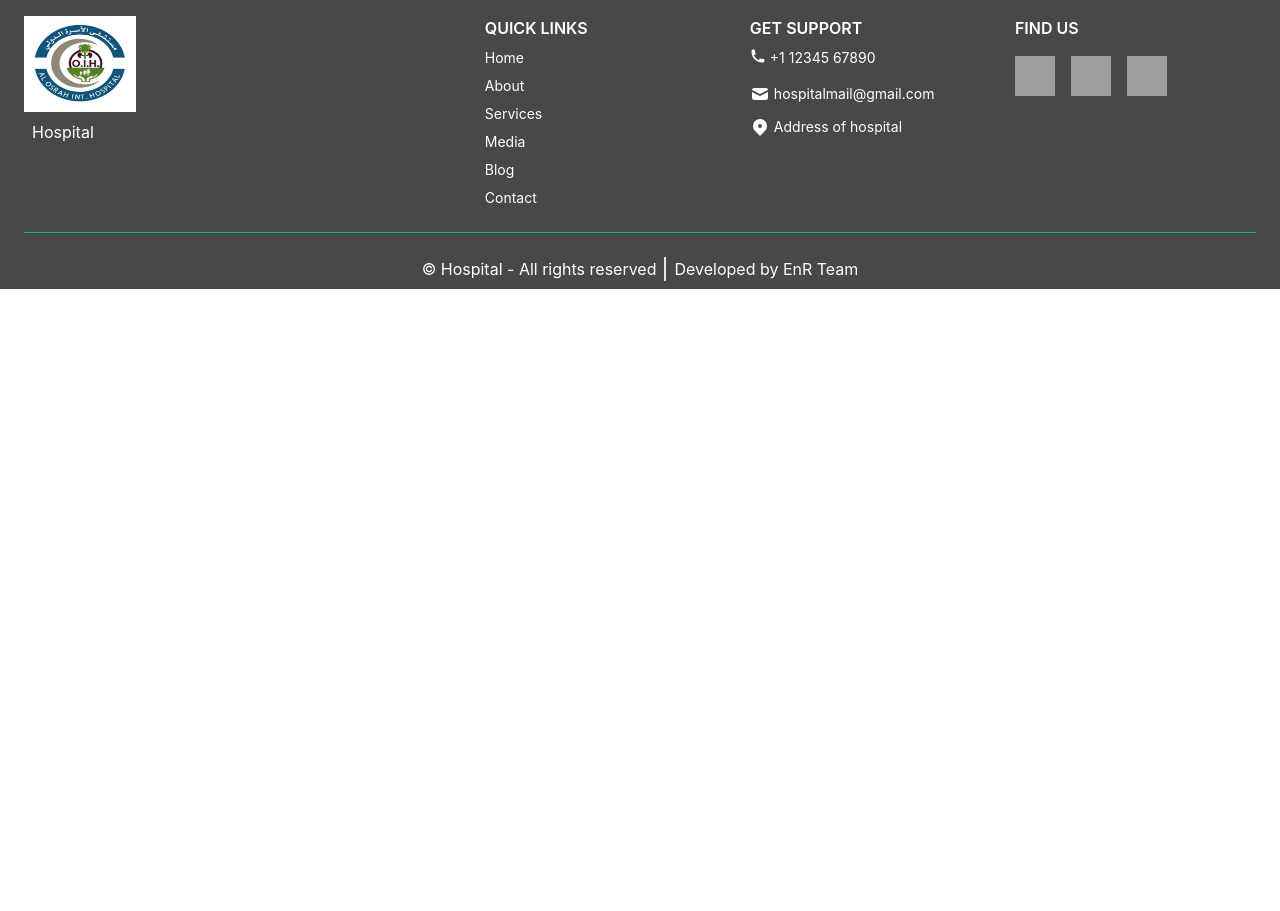
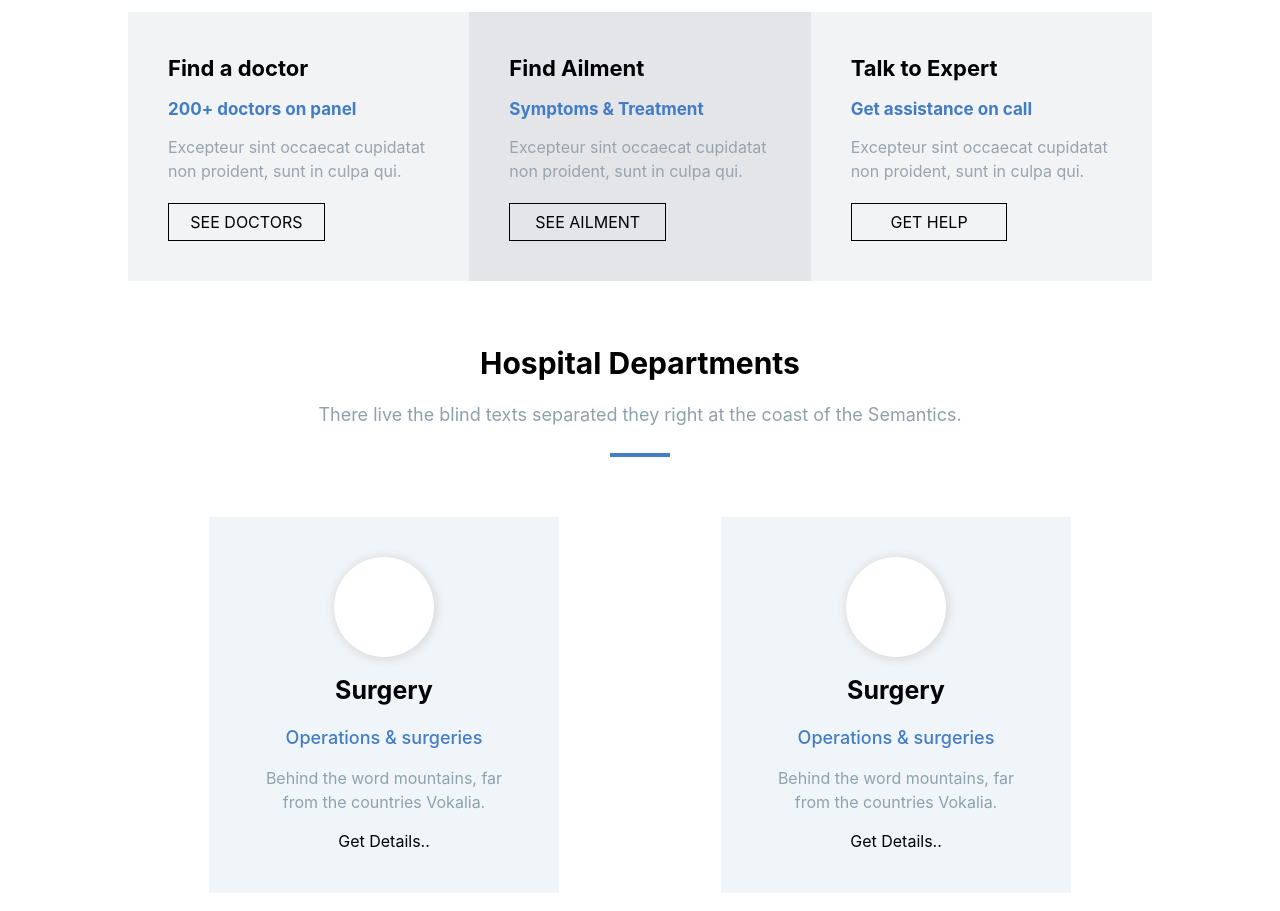
Before and after one commit to codewithadi/osra-hospital, a React (Create React App) app: page / in a window 1280 px wide. Shown: the part 160-1071 px from the top of the page. Before the commit the page ends 800 px from the top, so only its background shows below. Built offline with nearby package versions, Linux system fonts and the light colour scheme; grey boxes are pictures that could not be loaded.

Commit message:
home component and departments

```diff
--- a/src/App.js
+++ b/src/App.js
@@ -2,7 +2,8 @@ import "./App.css";
 import { Routes, Route } from "react-router-dom";
 import Navbar from "./components/Navbar/Navbar";
 import Footer from "./components/Footer/Footer";
-import Home from "./pages/Home"
+// import Home from "./pages/Home"
+import Home from "./components/Home/Home";
 
 function App() {
   return (
--- /dev/null
+++ b/src/components/Home/Department/Department.js
@@ -0,0 +1,65 @@
+import React from 'react'
+import './department.css'
+
+function Department() {
+    return (
+        <div className='department'>
+            <div className='depMain'>
+                <h1 className='depMainHead'>Hospital Departments</h1>
+                <p className='depMainPara'>There live the blind texts separated they right at the coast of the Semantics.</p>
+                <div className='depLine'></div>
+            </div>
+            <div className='depContainer'>
+                <div className='depCard'>
+                    <div className='depIcon'></div>
+                    <h1 className='depHead'>Surgery</h1>
+                    <h3 className='depAbout'>Operations & surgeries</h3>
+                    <p className='depDetail'>Behind the word mountains, far from the countries Vokalia.</p>
+                    <a href="https://www.google.com" className='depLink'>Get Details..</a>
+                </div>
+
+                <div className='depCard'>
+                    <div className='depIcon'></div>
+                    <h1 className='depHead'>Surgery</h1>
+                    <h3 className='depAbout'>Operations & surgeries</h3>
+                    <p className='depDetail'>Behind the word mountains, far from the countries Vokalia.</p>
+                    <a href="https://www.google.com" className='depLink'>Get Details..</a>
+                </div>
+
+                <div className='depCard'>
+                    <div className='depIcon'></div>
+                    <h1 className='depHead'>Surgery</h1>
+                    <h3 className='depAbout'>Operations & surgeries</h3>
+                    <p className='depDetail'>Behind the word mountains, far from the countries Vokalia.</p>
+                    <a href="https://www.google.com" className='depLink'>Get Details..</a>
+                </div>
+
+                <div className='depCard'>
+                    <div className='depIcon'></div>
+                    <h1 className='depHead'>Surgery</h1>
+                    <h3 className='depAbout'>Operations & surgeries</h3>
+                    <p className='depDetail'>Behind the word mountains, far from the countries Vokalia.</p>
+                    <a href="https://www.google.com" className='depLink'>Get Details..</a>
+                </div>
+
+                <div className='depCard'>
+                    <div className='depIcon'></div>
+                    <h1 className='depHead'>Surgery</h1>
+                    <h3 className='depAbout'>Operations & surgeries</h3>
+                    <p className='depDetail'>Behind the word mountains, far from the countries Vokalia.</p>
+                    <a href="https://www.google.com" className='depLink'>Get Details..</a>
+                </div>
+
+                <div className='depCard'>
+                    <div className='depIcon'></div>
+                    <h1 className='depHead'>Surgery</h1>
+                    <h3 className='depAbout'>Operations & surgeries</h3>
+                    <p className='depDetail'>Behind the word mountains, far from the countries Vokalia.</p>
+                    <a href="https://www.google.com" className='depLink'>Get Details..</a>
+                </div>
+            </div>
+        </div>
+    )
+}
+
+export default Department
--- /dev/null
+++ b/src/components/Home/Department/department.css
@@ -0,0 +1,61 @@
+.department{
+    width:100%;
+}
+.depContainer{
+    width:80%;
+    margin:50px auto;
+    display: flex;
+    flex-wrap: wrap;
+    justify-content: space-around;
+}
+.depMain{
+    text-align:center;
+}
+.depMainHead{
+    font-size:30px;
+    font-weight: 700;
+}
+.depMainPara{
+  font-size:18px;
+  color:#8ea1ae;
+  margin:15px 0;
+}
+.depLine{
+    width:60px;
+    height:4px;
+    background:#447cc5;
+    margin:25px auto;
+}
+.depCard{
+    background:#eff5f9;
+    padding:40px;
+    text-align: center;
+    margin:10px;
+    width:350px;
+}
+.depIcon{
+    margin:0 auto;
+    background-color: #fff;
+    width:100px;
+    height:100px;
+    border-radius: 50%;
+    box-shadow: 1px 1px 10px 1px rgb(216, 213, 213);
+}
+.depHead{
+    font-size:25px;
+    font-weight: 700;
+    margin:15px 0;
+}
+.depAbout{
+    font-size:18px;
+    font-weight: 500;
+    color: #447cc5;
+}
+.depDetail{
+    font-size: 16px;
+    color:#8ea1ae;
+    margin:15px 0;
+}
+.depLink:hover{
+   text-decoration: underline;
+}
--- /dev/null
+++ b/src/components/Home/FindSection/FindSection.js
@@ -0,0 +1,50 @@
+import React from 'react'
+import './findsection.css';
+
+function FindSection() {
+    const findApi = [
+        {
+            mainHead:"Find a doctor",
+            headTwo:"200+ doctors on panel",
+            detailPara:"Excepteur sint occaecat cupidatat non proident, sunt in culpa qui.",
+            buttonText:"See Doctors",
+            boxClass:"findBox"
+        },
+        {
+            mainHead:"Find Ailment",
+            headTwo:"Symptoms & Treatment",
+            detailPara:"Excepteur sint occaecat cupidatat non proident, sunt in culpa qui.",
+            buttonText:"See Ailment",
+            boxClass:"findBox findBox2"
+        },
+        {
+            mainHead:"Talk to Expert",
+            headTwo:"Get assistance on call",
+            detailPara:"Excepteur sint occaecat cupidatat non proident, sunt in culpa qui.",
+            buttonText:"Get Help",
+            boxClass:"findBox"
+        }
+    ];
+    return (
+        <div className='find-section'>
+            <div className='findContainer'>
+                {
+                    findApi.map((val,index)=>{
+                        return (
+                            <div className={val.boxClass}>
+                                <h1 className='findMainHead'>{val.mainHead}</h1>
+                                <h3 className='findHeadTwo'>{val.headTwo}</h3>
+                                <p className='findPara'>{val.detailPara}</p>
+                                <div className='findButton'>
+                                    <span className='findBtnText'>{val.buttonText}</span>
+                                </div>
+                            </div>
+                        )
+                    })
+                }
+            </div>
+        </div>
+    )
+}
+
+export default FindSection
--- /dev/null
+++ b/src/components/Home/FindSection/findsection.css
@@ -0,0 +1,52 @@
+.find-section{
+    width:100%;
+}
+.findContainer{
+    width:80%;
+    margin:50px auto;
+    display: flex;
+}
+.findBox{
+    background:#f1f3f4;;
+    padding:40px;
+    width:500px;
+    margin:10px 0;
+}
+.findBox.findBox2{
+    background:#e3e5e8;
+}
+.findMainHead{
+    font-size:22px;
+    font-weight: 700;
+}
+.findHeadTwo{
+    font-size:17px;
+    font-weight: 700;
+    color: #427cc5;
+    margin:12px 0;
+}
+.findPara{
+    font-size: 16px;
+    font-weight: 400;
+    color: #99a4ad;
+}
+.findButton{
+    border:1px solid #000;
+    width:60%;
+    padding:6px 0px;
+    text-transform: uppercase;
+    margin-top:20px;
+    text-align: center;
+}
+
+@media (max-width:1000px){
+    .findContainer{
+        flex-direction: column;
+    }
+    .findBox{
+        width:100%;
+    }
+    .findButton{
+        width:70%;
+    }
+}
--- /dev/null
+++ b/src/components/Home/Home.js
@@ -0,0 +1,14 @@
+import React from 'react'
+import Department from './Department/Department'
+import FindSection from './FindSection/FindSection'
+
+const Home = () => {
+    return (
+        <div>
+            <FindSection />
+            <Department />
+        </div>
+    )
+}
+
+export default Home
```
Also changed, not shown: 1 other file (tests, documents, lock files or other folders).
